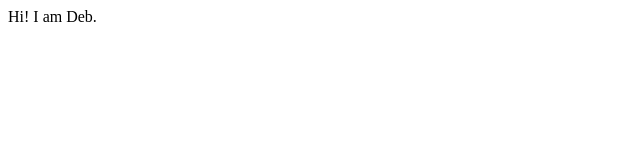
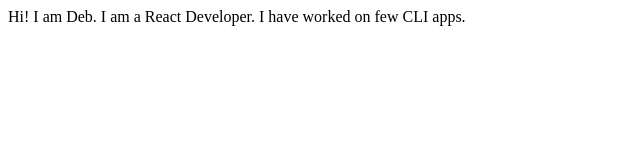
Before and after one commit to Roy221998/student-name-site, a plain HTML site: page index.html in a window 1280 px wide. Shown: the whole page, without its empty margins (0-640 px from the left). Drawn offline with Linux system fonts and the light colour scheme.

Commit message:
update details of project

```diff
--- a/index.html
+++ b/index.html
@@ -8,5 +8,8 @@
 </head>
 <body>
   Hi! I am Deb.
+  I am a React Developer.
+
+  I have worked on few CLI apps.
 </body>
 </html>
```
